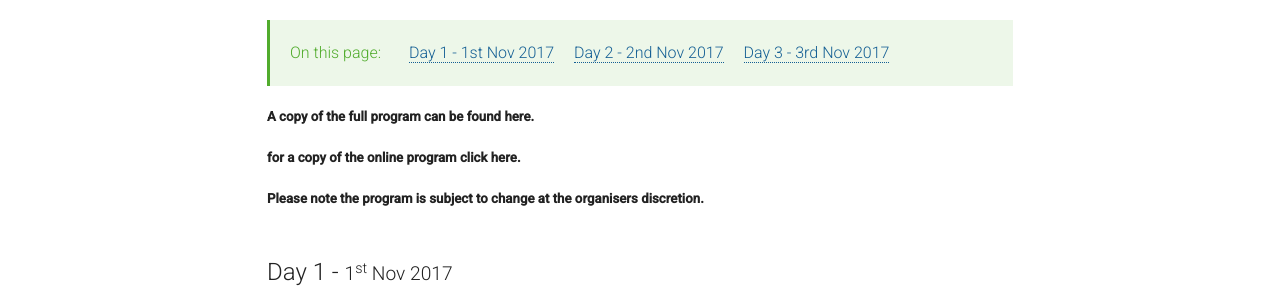
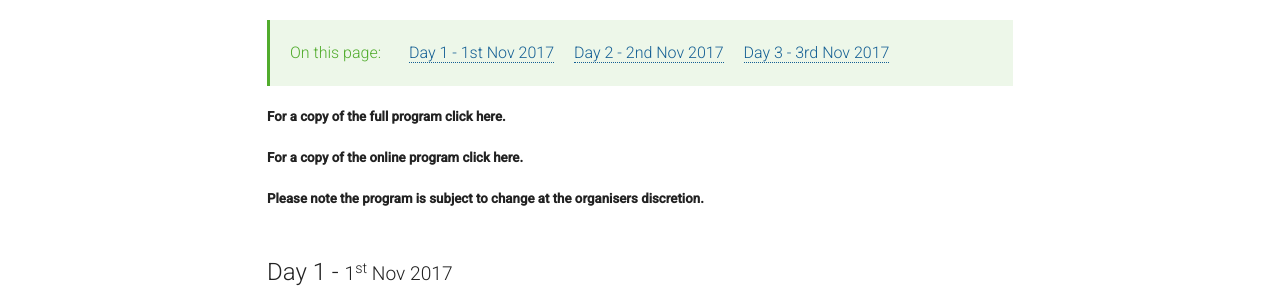
Before and after one commit to aallconference2017/aallconference2017.github.io, a Jekyll site: the page built from program/index.html, in a window 1280 px wide and 900 px high. Shown: the part 438-738 px from the top of the window. Built offline with Jekyll 4.4.1, drawn with Linux system fonts in a browser that asks for light colours.

Commit message:
Updated 'program/index.html' via CloudCannon

```diff
--- a/program/index.html
+++ b/program/index.html
@@ -7,7 +7,7 @@ show_jump_links: true
 ---
 <div class="container">
 	<div class="content">
-		<div class="editable"><h5>A copy of the full program can be found here.</h5><h5>for a copy of the online program click here.</h5><h5>Please note the program is subject to change at the organisers discretion.</h5></div>
+		<div class="editable"><h5>For a copy of the full program click here.</h5><h5>For a copy of the online program click here.</h5><h5>Please note the program is subject to change at the organisers discretion.</h5></div>
         <h2>Day 1 - <small>1<sup>st</sup> Nov 2017</small></h2>
         <ul class="program">
             <li><span class="time editable">9am-10am</span> <div class="session editable"><p><strong>Registration Opens</strong></p></div></li>
```
